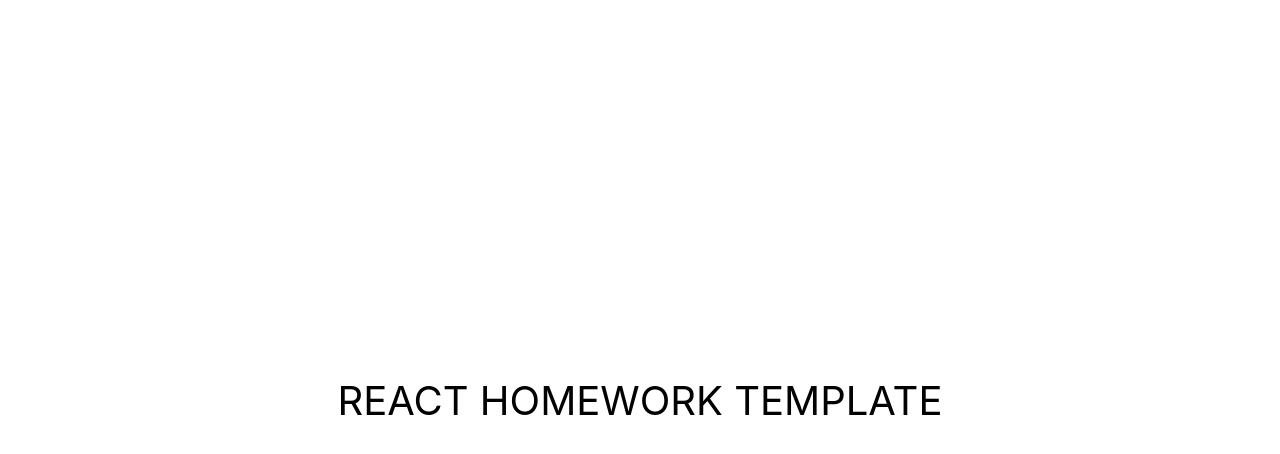
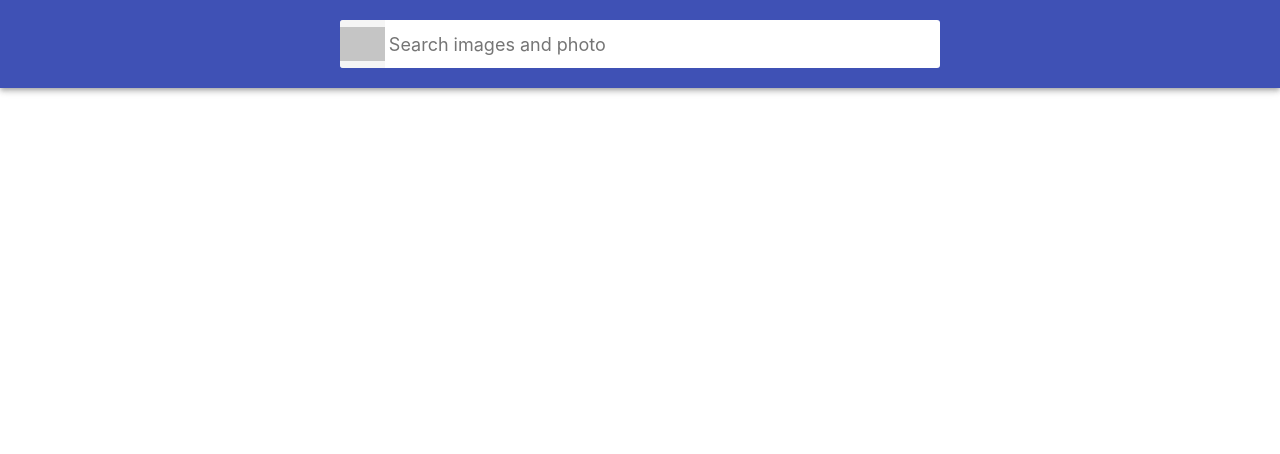
Before and after one commit to piron-johny/goit-react-hw-03-image-finder, a React (Create React App) app: page / in a window 1280 px wide. Shown: the top 454 px of the page. Built offline with nearby package versions, Linux system fonts and the light colour scheme; grey boxes are pictures that could not be loaded.

Commit message:
Добавил Search bar. Стили

```diff
--- a/src/components/App.jsx
+++ b/src/components/App.jsx
@@ -1,17 +1,11 @@
-export const App = () => {
+import Searchbar from "./Searchbar";
+
+const App = () => {
   return (
-    <div
-      style={{
-        height: '100vh',
-        display: 'flex',
-        justifyContent: 'center',
-        alignItems: 'center',
-        fontSize: 40,
-        textTransform: 'uppercase',
-        color: '#010101',
-      }}
-    >
-      React homework template
-    </div>
+    <>
+     <Searchbar/>
+    </>
   );
 };
+
+export default App
--- /dev/null
+++ b/src/components/Searchbar/Searchbar.jsx
@@ -0,0 +1,22 @@
+import {
+  StyledSearchbar,
+  Form,
+  Button,
+  Label,
+  Input,
+} from './Searchbar.styled';
+
+const Searchbar = () => {
+  return (
+    <StyledSearchbar>
+      <Form>
+        {/* <Label> */}
+          <Input placeholder='Search images and photo'/>
+        {/* </Label> */}
+        <Button />
+      </Form>
+    </StyledSearchbar>
+  );
+};
+
+export default Searchbar;
--- /dev/null
+++ b/src/components/Searchbar/Searchbar.styled.js
@@ -0,0 +1,76 @@
+import styled from '@emotion/styled';
+
+export const StyledSearchbar = styled.div`
+  top: 0;
+  left: 0;
+  position: sticky;
+  z-index: 1100;
+  display: flex;
+  justify-content: center;
+  align-items: center;
+  min-height: 64px;
+  padding-right: 24px;
+  padding-left: 24px;
+  padding-top: 12px;
+  padding-bottom: 12px;
+  color: #fff;
+  background-color: #3f51b5;
+  box-shadow: 0px 2px 4px -1px rgba(0, 0, 0, 0.2),
+    0px 4px 5px 0px rgba(0, 0, 0, 0.14), 0px 1px 10px 0px rgba(0, 0, 0, 0.12);
+`;
+
+export const Form = styled.form`
+  display: flex;
+  flex-direction: row-reverse;
+  align-items: center;
+  width: 100%;
+  max-width: 600px;
+  background-color: #fff;
+  border-radius: 3px;
+  overflow: hidden;
+`;
+
+export const Button = styled.button`
+  display: inline-block;
+  width: 48px;
+  height: 48px;
+  border: 0;
+  background-image: url('https://as1.ftcdn.net/v2/jpg/01/27/72/28/1000_F_127722883_DD4Sp3V30YxvYut3sRsaJqv7TKloEuyH.jpg');
+  background-size: 100%;
+  background-repeat: no-repeat;
+  background-position: center;
+  opacity: 0.6;
+  transition: opacity 250ms cubic-bezier(0.4, 0, 0.2, 1);
+  cursor: pointer;
+  outline: none;
+  &:hover {
+    opacity: 1;
+  }
+`;
+
+export const Label = styled.label`
+  position: absolute;
+  width: 1px;
+  height: 1px;
+  padding: 0;
+  overflow: hidden;
+  clip: rect(0, 0, 0, 0);
+  white-space: nowrap;
+  clip-path: inset(50%);
+  border: 0;
+`;
+export const Input = styled.input`
+  display: inline-block;
+  width: 100%;
+  height: 60%;
+  font: inherit;
+  font-size: 20px;
+  border: none;
+  outline: none;
+  padding-left: 4px;
+  padding-right: 4px;
+  &::placeholder {
+    font: inherit;
+    font-size: 18px;
+  }
+`;
--- /dev/null
+++ b/src/components/Searchbar/index.js
@@ -0,0 +1 @@
+export { default } from './Searchbar';
--- a/src/index.js
+++ b/src/index.js
@@ -1,6 +1,6 @@
 import React from 'react';
 import ReactDOM from 'react-dom';
-import { App } from 'components/App';
+import App from 'components/App';
 import reportWebVitals from './reportWebVitals';
 import './index.css';
 
@@ -11,7 +11,4 @@
   document.getElementById('root')
 );
 
-// If you want to start measuring performance in your app, pass a function
-// to log results (for example: reportWebVitals(console.log))
-// or send to an analytics endpoint. Learn more: https://bit.ly/CRA-vitals
 reportWebVitals();
--- /dev/null
+++ b/styles.css
@@ -0,0 +1,207 @@
+html {
+  box-sizing: border-box;
+  width: 100vw;
+  overflow-x: hidden;
+}
+
+*,
+*::before,
+*::after {
+  box-sizing: inherit;
+}
+
+body {
+  margin: 0;
+  font-family: -apple-system, BlinkMacSystemFont, 'Segoe UI', Roboto,
+    Oxygen-Sans, Ubuntu, Cantarell, 'Helvetica Neue', sans-serif;
+  color: #212121;
+  background-color: #fff;
+  -webkit-font-smoothing: antialiased;
+  -moz-osx-font-smoothing: grayscale;
+}
+
+img {
+  display: block;
+  max-width: 100%;
+  height: auto;
+}
+
+/*
+ * Стили компонента App
+ */
+.App {
+  display: grid;
+  grid-template-columns: 1fr;
+  grid-gap: 16px;
+  padding-bottom: 24px;
+}
+
+/*
+ * Стили компонента Searchbar
+ */
+.Searchbar {
+  top: 0;
+  left: 0;
+  position: sticky;
+  z-index: 1100;
+  display: flex;
+  justify-content: center;
+  align-items: center;
+  min-height: 64px;
+  padding-right: 24px;
+  padding-left: 24px;
+  padding-top: 12px;
+  padding-bottom: 12px;
+  color: #fff;
+  background-color: #3f51b5;
+  box-shadow: 0px 2px 4px -1px rgba(0, 0, 0, 0.2),
+    0px 4px 5px 0px rgba(0, 0, 0, 0.14), 0px 1px 10px 0px rgba(0, 0, 0, 0.12);
+}
+
+/*
+ * Стили компонента SearchForm
+ */
+.SearchForm {
+  display: flex;
+  align-items: center;
+  width: 100%;
+  max-width: 600px;
+  background-color: #fff;
+  border-radius: 3px;
+  overflow: hidden;
+}
+
+.SearchForm-button {
+  display: inline-block;
+  width: 48px;
+  height: 48px;
+  border: 0;
+  background-image: url('https://image.flaticon.com/icons/svg/149/149852.svg');
+  background-size: 40%;
+  background-repeat: no-repeat;
+  background-position: center;
+  opacity: 0.6;
+  transition: opacity 250ms cubic-bezier(0.4, 0, 0.2, 1);
+  cursor: pointer;
+  outline: none;
+}
+
+.SearchForm-button:hover {
+  opacity: 1;
+}
+
+.SearchForm-button-label {
+  position: absolute;
+  width: 1px;
+  height: 1px;
+  padding: 0;
+  overflow: hidden;
+  clip: rect(0, 0, 0, 0);
+  white-space: nowrap;
+  clip-path: inset(50%);
+  border: 0;
+}
+
+.SearchForm-input {
+  display: inline-block;
+  width: 100%;
+  font: inherit;
+  font-size: 20px;
+  border: none;
+  outline: none;
+  padding-left: 4px;
+  padding-right: 4px;
+}
+
+.SearchForm-input::placeholder {
+  font: inherit;
+  font-size: 18px;
+}
+
+/*
+ * Стили компонента ImageGallery
+ */
+.ImageGallery {
+  display: grid;
+  max-width: calc(100vw - 48px);
+  grid-template-columns: repeat(auto-fill, minmax(320px, 1fr));
+  grid-gap: 16px;
+  margin-top: 0;
+  margin-bottom: 0;
+  padding: 0;
+  list-style: none;
+  margin-left: auto;
+  margin-right: auto;
+}
+
+/*
+ * Стили компонента ImageGalleryItem
+ */
+.ImageGalleryItem {
+  border-radius: 2px;
+  box-shadow: 0px 1px 3px 0px rgba(0, 0, 0, 0.2),
+    0px 1px 1px 0px rgba(0, 0, 0, 0.14), 0px 2px 1px -1px rgba(0, 0, 0, 0.12);
+}
+
+.ImageGalleryItem-image {
+  width: 100%;
+  height: 260px;
+  object-fit: cover;
+  transition: transform 250ms cubic-bezier(0.4, 0, 0.2, 1);
+}
+
+.ImageGalleryItem-image:hover {
+  transform: scale(1.03);
+  cursor: zoom-in;
+}
+
+/*
+ * Стили компонента Modal
+ */
+
+.Overlay {
+  position: fixed;
+  top: 0;
+  left: 0;
+  width: 100vw;
+  height: 100vh;
+  display: flex;
+  justify-content: center;
+  align-items: center;
+  background-color: rgba(0, 0, 0, 0.8);
+  z-index: 1200;
+}
+
+.Modal {
+  max-width: calc(100vw - 48px);
+  max-height: calc(100vh - 24px);
+}
+
+/*
+* Стили компонента Buton (Load more)
+*/
+.Button {
+  padding: 8px 16px;
+  border-radius: 2px;
+  background-color: #3f51b5;
+  transition: all 250ms cubic-bezier(0.4, 0, 0.2, 1);
+  text-align: center;
+  display: inline-block;
+  color: #fff;
+  border: 0;
+  text-decoration: none;
+  cursor: pointer;
+  font-family: inherit;
+  font-size: 18px;
+  line-height: 24px;
+  font-style: normal;
+  font-weight: 500;
+  min-width: 180px;
+  box-shadow: 0px 3px 1px -2px rgba(0, 0, 0, 0.2),
+    0px 2px 2px 0px rgba(0, 0, 0, 0.14), 0px 1px 5px 0px rgba(0, 0, 0, 0.12);
+}
+
+.Button:hover,
+.Button:focus {
+  background-color: #303f9f;
+}
```
Also changed, not shown: .gitpod.yml (added), 1 other file (tests, documents, lock files or other folders).
